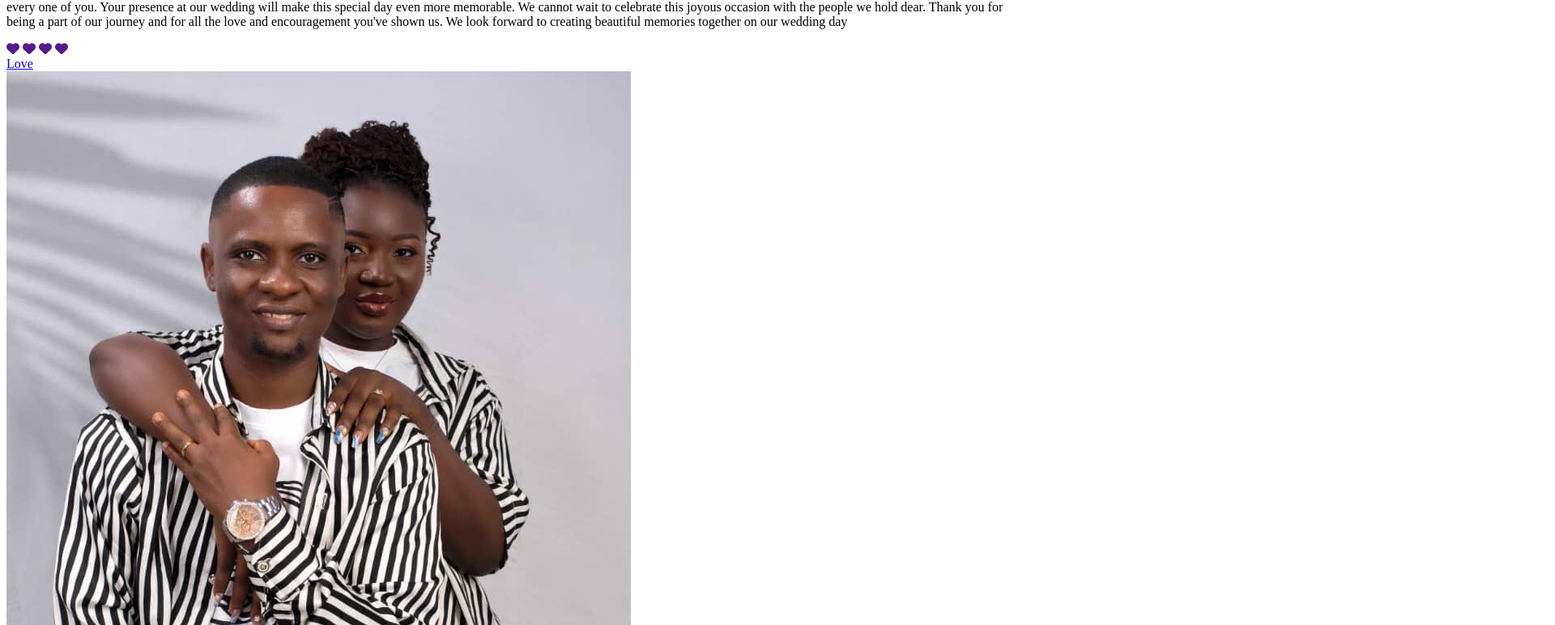
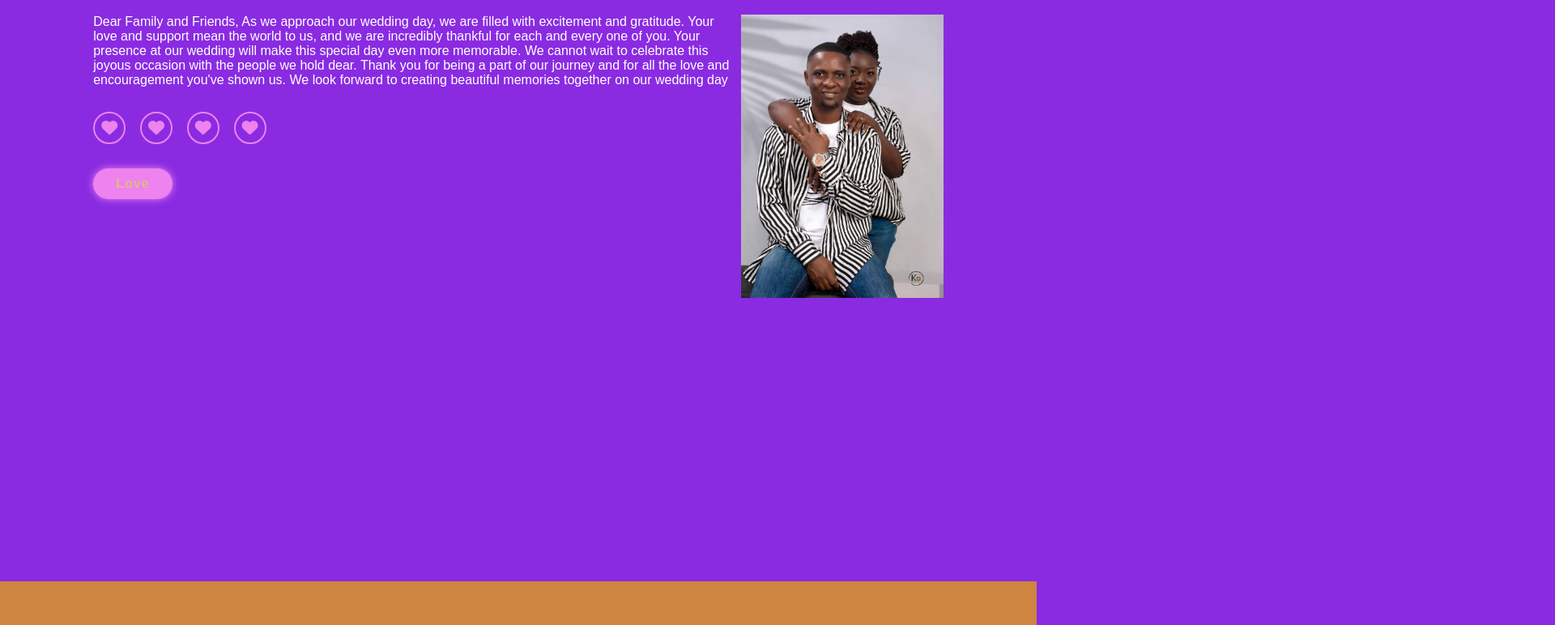
Before and after one commit to Miide25/TheNewlyWed, a plain HTML site: page index.html in a window 1280 px wide. Shown: the part 82-854 px from the top of the page at 81% size, 1920 px wide, since content can reach past the window. Drawn offline with nearby package versions, Linux system fonts and the light colour scheme; a script that the page names is missing.

Commit message:
Update index.html

```diff
--- a/index.html
+++ b/index.html
@@ -8,7 +8,7 @@
         <link rel="stylesheet" href="https://cdnjs.cloudflare.com/ajax/libs/font-awesome/6.5.2/css/all.min.css" integrity="sha512-SnH5WK+bZxgPHs44uWIX+LLJAJ9/2PkPKZ5QiAj6Ta86w+fsb2TkcmfRyVX3pBnMFcV7oQPJkl9QevSCWr3W6A==" crossorigin="anonymous" referrerpolicy="no-referrer" />
 
         <!-- MAIN CSS -->
-       <link rel="stylesheet" href="styl.css">
+       <link rel="stylesheet" href="index.css">
 </head>
 <body>
 <!--HEADER DESIGN -->
```
